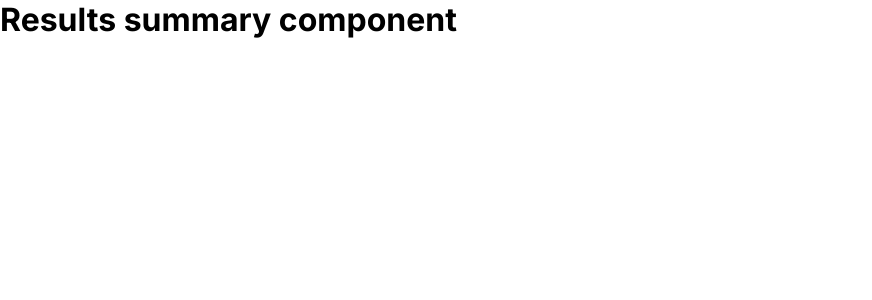
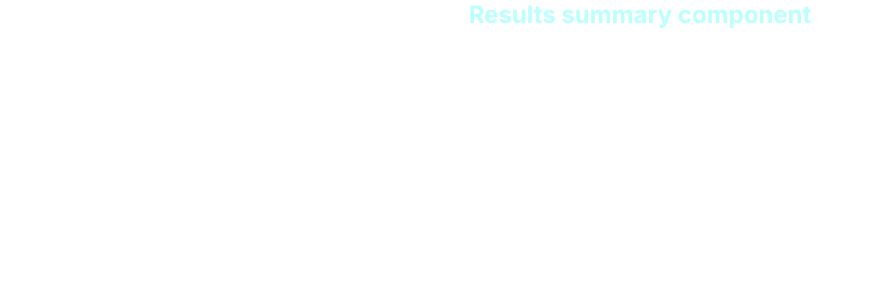
Before and after one commit to CamiStefano/my-portfolio, a Next.js app: page /projects/results-summary-component in a window 1280 px wide. Shown: the top 300 px of the page, without its empty margins (0-872 px from the left). Built offline with nearby package versions, Linux system fonts and the light colour scheme.

Commit message:
add styled components

```diff
--- a/app/projects/results-summary-component/page.jsx
+++ b/app/projects/results-summary-component/page.jsx
@@ -1,10 +1,14 @@
 import React from 'react';
+import { Wrapper, Title } from './styles';
 
 export const metadata = {
   title: 'Results summary component',
-  description: 'Proyectos de Cami Stefano',
 };
 
 export default function ResultsSummary() {
-  return <h1>Results summary component</h1>;
+  return (
+    <Wrapper>
+      <Title>Results summary component</Title>
+    </Wrapper>
+  );
 }
--- /dev/null
+++ b/app/projects/results-summary-component/styles.js
@@ -0,0 +1,11 @@
+"use client";
+
+import styled from 'styled-components';
+
+export const Wrapper  = styled.section``;
+
+export const Title = styled.h1`
+    font-size: 1.5em;
+    text-align: center;
+    color: #bff;
+`;
--- a/next.config.js
+++ b/next.config.js
@@ -1,4 +1,9 @@
 /** @type {import('next').NextConfig} */
-const nextConfig = {};
+const nextConfig = {
+  reactStrictMode: true,
+  compiler: {
+    styledComponents: true,
+  },
+};
 
 module.exports = nextConfig;
```
Also changed, not shown: 1 other file (tests, documents, lock files or other folders).
